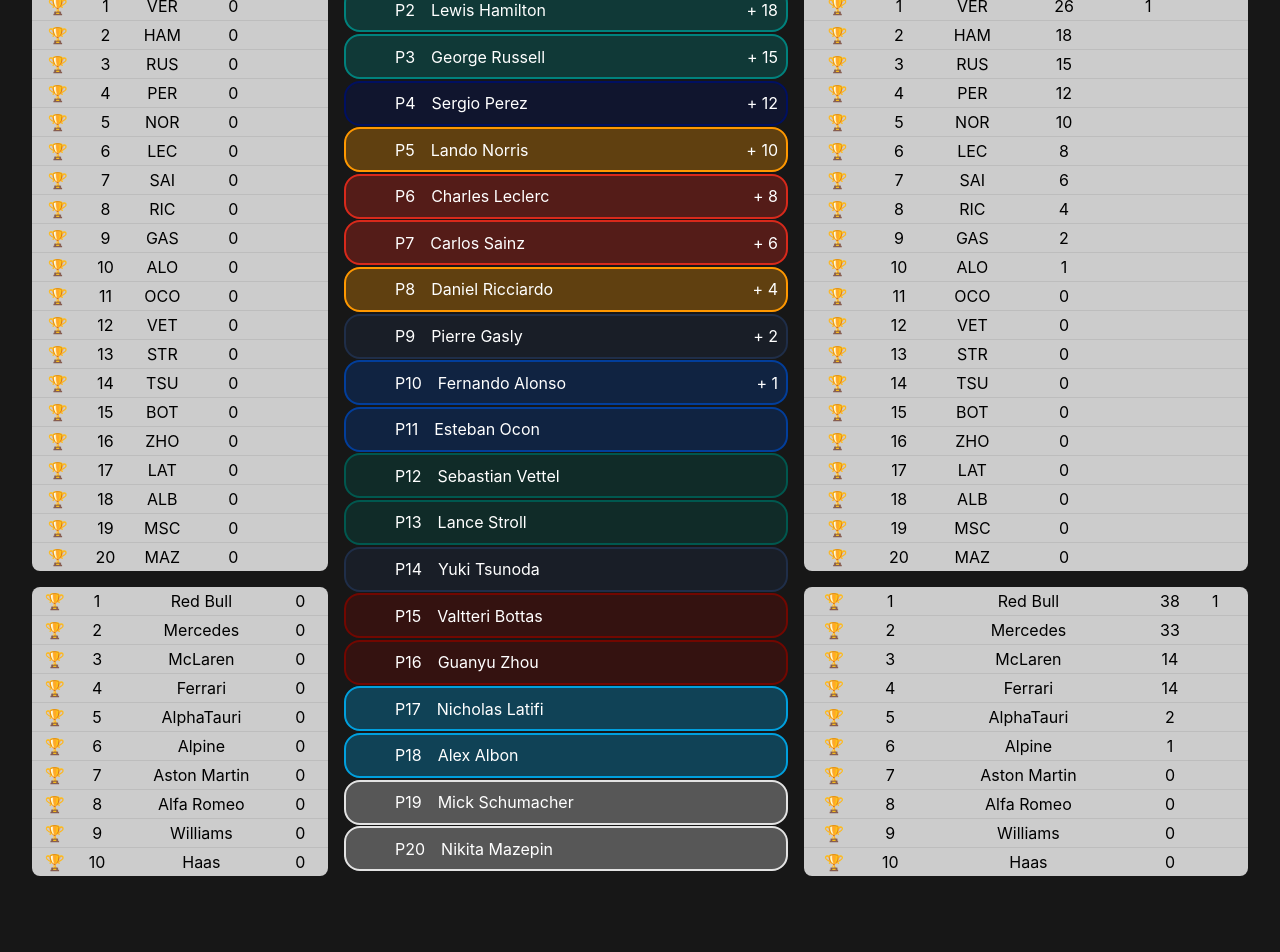
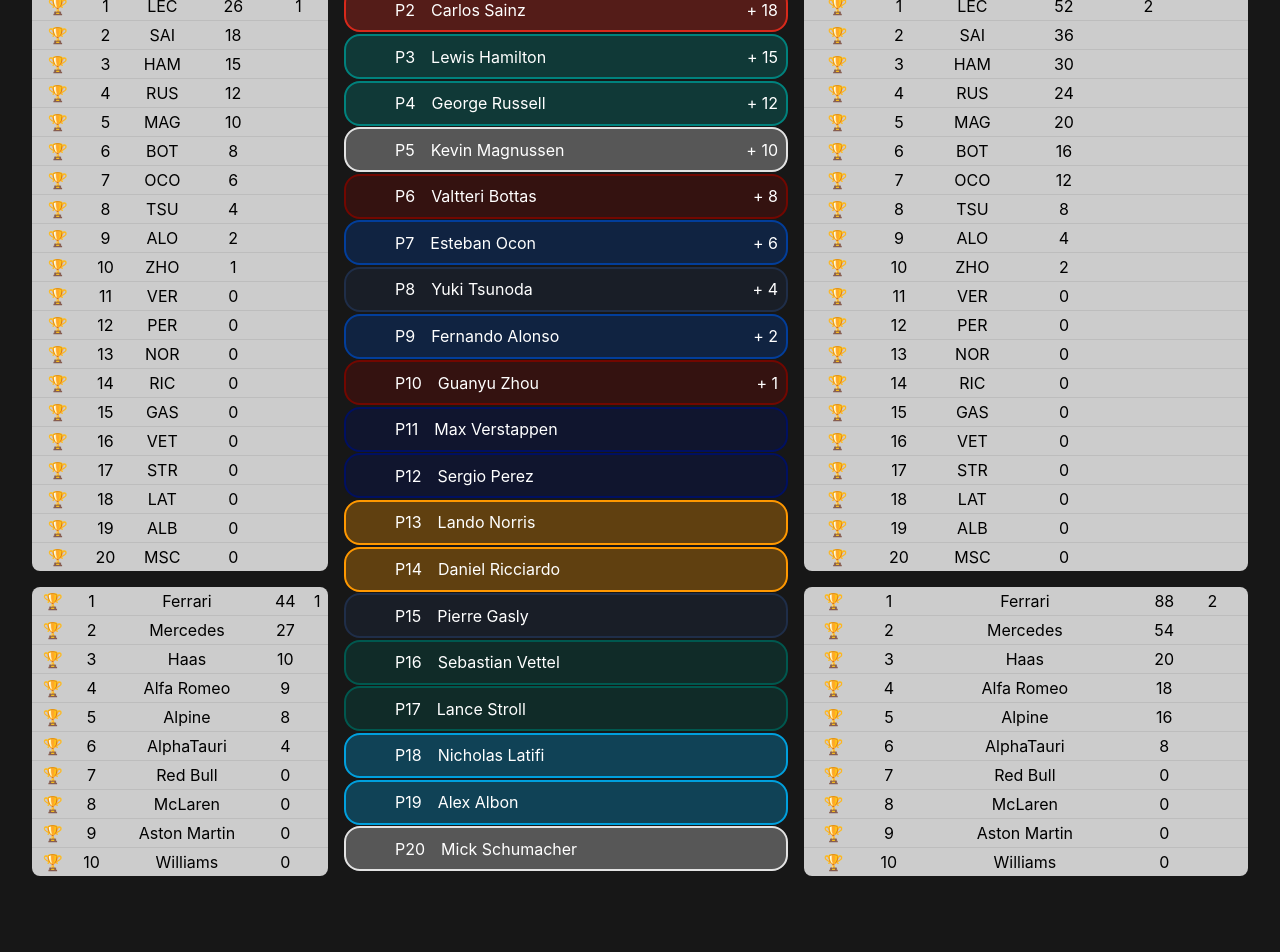
Before and after one commit to ddx32/f1-calculator, a React (Create React App) app: page / in a window 1280 px wide. Shown: the part 160-1112 px from the top of the page. Built offline with nearby package versions, Linux system fonts and the light colour scheme; no server answers.

Commit message:
Update drivers data

```diff
--- a/src/constants/driverData.ts
+++ b/src/constants/driverData.ts
@@ -11,7 +11,7 @@ const DRIVER_DATA = [
     name: "Lewis Hamilton",
     number: 44,
     abbreviation: "HAM",
-    points: 0,
+    points: 15,
     wins: 0,
     team: "Mercedes",
   },
@@ -19,7 +19,7 @@ const DRIVER_DATA = [
     name: "George Russell",
     number: 63,
     abbreviation: "RUS",
-    points: 0,
+    points: 12,
     wins: 0,
     team: "Mercedes",
   },
@@ -43,15 +43,15 @@ const DRIVER_DATA = [
     name: "Charles Leclerc",
     number: 16,
     abbreviation: "LEC",
-    points: 0,
-    wins: 0,
+    points: 26,
+    wins: 1,
     team: "Ferrari",
   },
   {
     name: "Carlos Sainz",
     number: 55,
     abbreviation: "SAI",
-    points: 0,
+    points: 18,
     wins: 0,
     team: "Ferrari",
   },
@@ -75,7 +75,7 @@ const DRIVER_DATA = [
     name: "Fernando Alonso",
     number: 14,
     abbreviation: "ALO",
-    points: 0,
+    points: 2,
     wins: 0,
     team: "Alpine",
   },
@@ -83,7 +83,7 @@ const DRIVER_DATA = [
     name: "Esteban Ocon",
     number: 31,
     abbreviation: "OCO",
-    points: 0,
+    points: 6,
     wins: 0,
     team: "Alpine",
   },
@@ -107,7 +107,7 @@ const DRIVER_DATA = [
     name: "Yuki Tsunoda",
     number: 22,
     abbreviation: "TSU",
-    points: 0,
+    points: 4,
     wins: 0,
     team: "AlphaTauri",
   },
@@ -115,7 +115,7 @@ const DRIVER_DATA = [
     name: "Valtteri Bottas",
     number: 77,
     abbreviation: "BOT",
-    points: 0,
+    points: 8,
     wins: 0,
     team: "Alfa Romeo",
   },
@@ -123,7 +123,7 @@ const DRIVER_DATA = [
     name: "Guanyu Zhou",
     number: 37,
     abbreviation: "ZHO",
-    points: 0,
+    points: 1,
     wins: 0,
     team: "Alfa Romeo",
   },
@@ -152,10 +152,10 @@ const DRIVER_DATA = [
     team: "Haas",
   },
   {
-    name: "Nikita Mazepin",
-    number: 9,
-    abbreviation: "MAZ",
-    points: 0,
+    name: "Kevin Magnussen",
+    number: 20,
+    abbreviation: "MAG",
+    points: 10,
     wins: 0,
     team: "Haas",
   },
```
